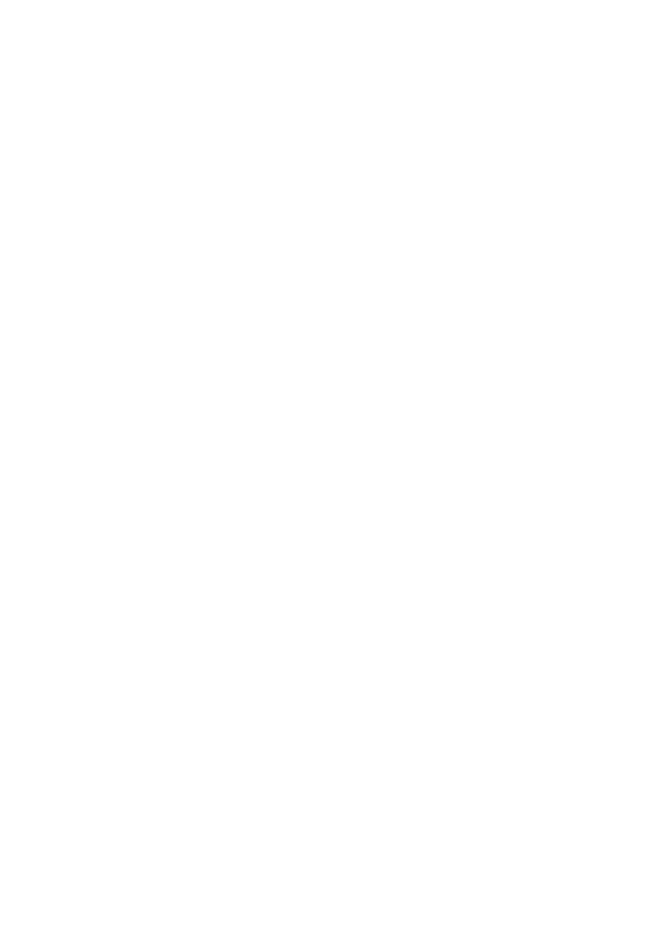
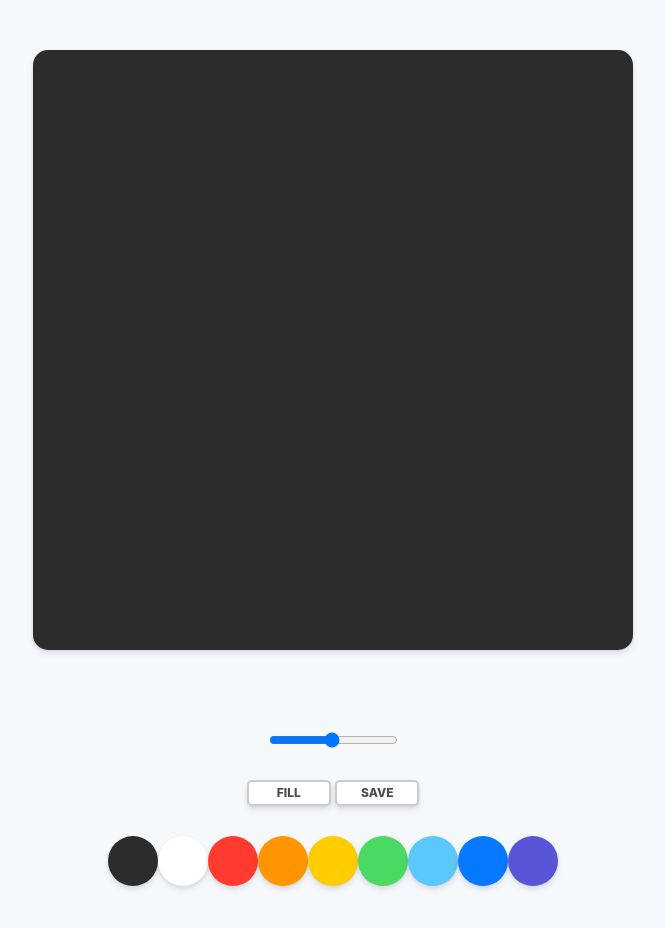
Before and after one commit to tkeidev/paintjs, a plain HTML site: page index.html in a window 1280 px wide. Shown: the whole page, without its empty margins (307-972 px from the left). Before the commit the page ends 800 px from the top, so only its background shows below. Drawn offline with Linux system fonts and the light colour scheme.

Commit message:
PaintJS Complete

```diff
--- a/app.js
+++ b/app.js
@@ -0,0 +1,105 @@
+const canvas = document.getElementById("jsCanvas");
+const ctx = canvas.getContext("2d");
+const colors = document.getElementsByClassName("jsColor");
+const range = document.getElementById("jsRange");
+const mode = document.getElementById("jsMode");
+const saveBtn = document.getElementById("jsSave");
+
+const INITIAL_STROKE_COLOR = "#ffffff";
+const INITIAL_FILL_COLOR = "#2c2c2c";
+const CANVAS_WIDTH = 600;
+const CANVAS_HEIGHT = 600;
+
+canvas.width = CANVAS_WIDTH;
+canvas.height = CANVAS_HEIGHT;
+
+ctx.strokeStyle = INITIAL_STROKE_COLOR;
+ctx.fillStyle = INITIAL_FILL_COLOR;
+ctx.lineWidth = 2.5;
+
+ctx.fillRect(0, 0, CANVAS_WIDTH, CANVAS_HEIGHT);
+
+let painting = false;
+let filling = false;
+
+function stopPainting(){
+    painting = false;
+}
+
+function startPainting(){
+    painting = true;
+}
+
+function onMouseMove(event){
+    const x = event.offsetX;
+    const y = event.offsetY;
+    if(!painting){
+        ctx.beginPath();
+        ctx.moveTo(x, y);
+    } else {
+        ctx.lineTo(x, y);
+        ctx.stroke();
+    }
+}
+
+function handleColorStyle(event){
+    const color = event.target.style.backgroundColor;
+    ctx.strokeStyle = color;
+    ctx.fillStyle = color;
+}
+
+function handleRangeChange(event){
+    const size = event.target.value;
+    ctx.lineWidth = size;
+}
+
+function handleModeClick(){
+    if(filling === true){
+        filling = false;
+        mode.innerText = "Fill";
+    } else {
+        filling = true;
+        mode.innerText = "Paint";
+    }
+}
+
+function handleCanvasClick(){
+    if(filling){
+        ctx.fillRect(0, 0, CANVAS_WIDTH, CANVAS_HEIGHT);
+    }
+}
+
+function handleContextMenu(event){
+    event.preventDefault();
+}
+
+function handleSaveClick(){
+    const image = canvas.toDataURL();
+    const link = document.createElement("a");
+    link.href = image;
+    link.download = "PaintJS";
+    link.click();
+}
+
+if(canvas){
+    canvas.addEventListener("mousemove", onMouseMove);
+    canvas.addEventListener("mousedown", startPainting);
+    canvas.addEventListener("mouseup", stopPainting);
+    canvas.addEventListener("mouseleave", stopPainting);
+    canvas.addEventListener("click", handleCanvasClick);
+    canvas.addEventListener("contextmenu", handleContextMenu);
+}
+
+Array.from(colors).forEach(color => color.addEventListener("click", handleColorStyle));
+
+if(range){
+    range.addEventListener("input", handleRangeChange);
+}
+
+if(mode){
+    mode.addEventListener("click", handleModeClick);
+}
+
+if(saveBtn){
+    saveBtn.addEventListener("click", handleSaveClick);
+}
--- a/index.html
+++ b/index.html
@@ -8,6 +8,27 @@
     <title>PaintJS</title>
 </head>
 <body>
+    <canvas id="jsCanvas" class="canvas"></canvas>
+    <div class="controls">
+        <div class="controls__range">
+            <input type="range" id="jsRange" min="0.1" max="5.0" value="2.5" step="0.1" />
+        </div>
+        <div class="controls__btns">
+            <button id="jsMode">Fill</button>
+            <button id="jsSave">Save</button>
+        </div>
+        <div class="controls__colors" id="jsColors">
+            <div class="controls__color jsColor" style="background-color: #2c2c2c"></div>
+            <div class="controls__color jsColor" style="background-color: #ffffff"></div>
+            <div class="controls__color jsColor" style="background-color: #ff3b30"></div>
+            <div class="controls__color jsColor" style="background-color: #ff9500"></div>
+            <div class="controls__color jsColor" style="background-color: #ffcc00"></div>
+            <div class="controls__color jsColor" style="background-color: #4cd963"></div>
+            <div class="controls__color jsColor" style="background-color: #5ac8fa"></div>
+            <div class="controls__color jsColor" style="background-color: #0579ff"></div>
+            <div class="controls__color jsColor" style="background-color: #5856d6"></div>
+        </div>
+    </div>
     <script src="app.js"></script>
 </body>
 </html>
--- /dev/null
+++ b/reset.css
@@ -0,0 +1,43 @@
+html, body, div, span, applet, object, iframe,
+h1, h2, h3, h4, h5, h6, p, blockquote, pre,
+a, abbr, acronym, address, big, cite, code,
+del, dfn, em, img, ins, kbd, q, s, samp,
+small, strike, strong, sub, sup, tt, var,
+b, u, i, center,
+dl, dt, dd, ol, ul, li,
+fieldset, form, label, legend,
+table, caption, tbody, tfoot, thead, tr, th, td,
+article, aside, canvas, details, embed,
+figure, figcaption, footer, header, hgroup,
+menu, nav, output, ruby, section, summary,
+time, mark, audio, video {
+	margin: 0;
+	padding: 0;
+	border: 0;
+	font-size: 100%;
+	font: inherit;
+	vertical-align: baseline;
+}
+/* HTML5 display-role reset for older browsers */
+article, aside, details, figcaption, figure,
+footer, header, hgroup, menu, nav, section {
+	display: block;
+}
+body {
+	line-height: 1;
+}
+ol, ul {
+	list-style: none;
+}
+blockquote, q {
+	quotes: none;
+}
+blockquote:before, blockquote:after,
+q:before, q:after {
+	content: '';
+	content: none;
+}
+table {
+	border-collapse: collapse;
+	border-spacing: 0;
+}
--- a/styles.css
+++ b/styles.css
@@ -0,0 +1,67 @@
+@import "reset.css";
+
+body {
+    background-color: #f6f9fc;
+    font-family: -apple-system, BlinkMacSystemFont, 'Segoe UI', Roboto, Oxygen, Ubuntu, Cantarell, 'Open Sans', 'Helvetica Neue', sans-serif;
+    display: flex;
+    flex-direction: column;
+    align-items: center;
+    padding: 50px 0;
+}
+
+.canvas {
+    width: 600px;
+    height: 600px;
+    background-color: #ffffff;
+    border-radius: 15px;
+    box-shadow: 0 4px 6px rgba(50, 50, 93, 0.11), 0 1px 3px rgba(0, 0, 0, 0.08);
+}
+
+.controls {
+    margin-top: 80px;
+    display: flex;
+    flex-direction: column;
+    align-items: center;
+}
+
+.controls .controls__btns {
+    margin-bottom: 30px;
+}
+
+.controls__btns button {
+    all: unset;
+    cursor: pointer;
+    background-color: #fff;
+    padding: 5px 0;
+    width: 80px;
+    text-align: center;
+    border-radius: 5px;
+    box-shadow: 0 4px 6px rgba(50, 50, 93, 0.11), 0 1px 3px rgba(0, 0, 0, 0.08);
+    border: 2px solid rgba(0, 0, 0, 0.2);
+    color: rgba(0, 0, 0, 0.7);
+    text-transform: uppercase;
+    font-weight: 800;
+    font-size: 12px;
+}
+
+.controls__btns button:active {
+    transform: scale(0.98);
+}
+
+.controls .controls__colors {
+    display: flex;
+    /* flex-direction: row;
+    align-items: center; */
+}
+
+.controls__colors .controls__color {
+    width: 50px;
+    height: 50px;
+    border-radius: 25px;
+    box-shadow: 0 4px 6px rgba(50, 50, 93, 0.11), 0 1px 3px rgba(0, 0, 0, 0.08);
+    cursor: pointer;
+}
+
+.controls .controls__range {
+    margin-bottom: 30px;
+}
```
